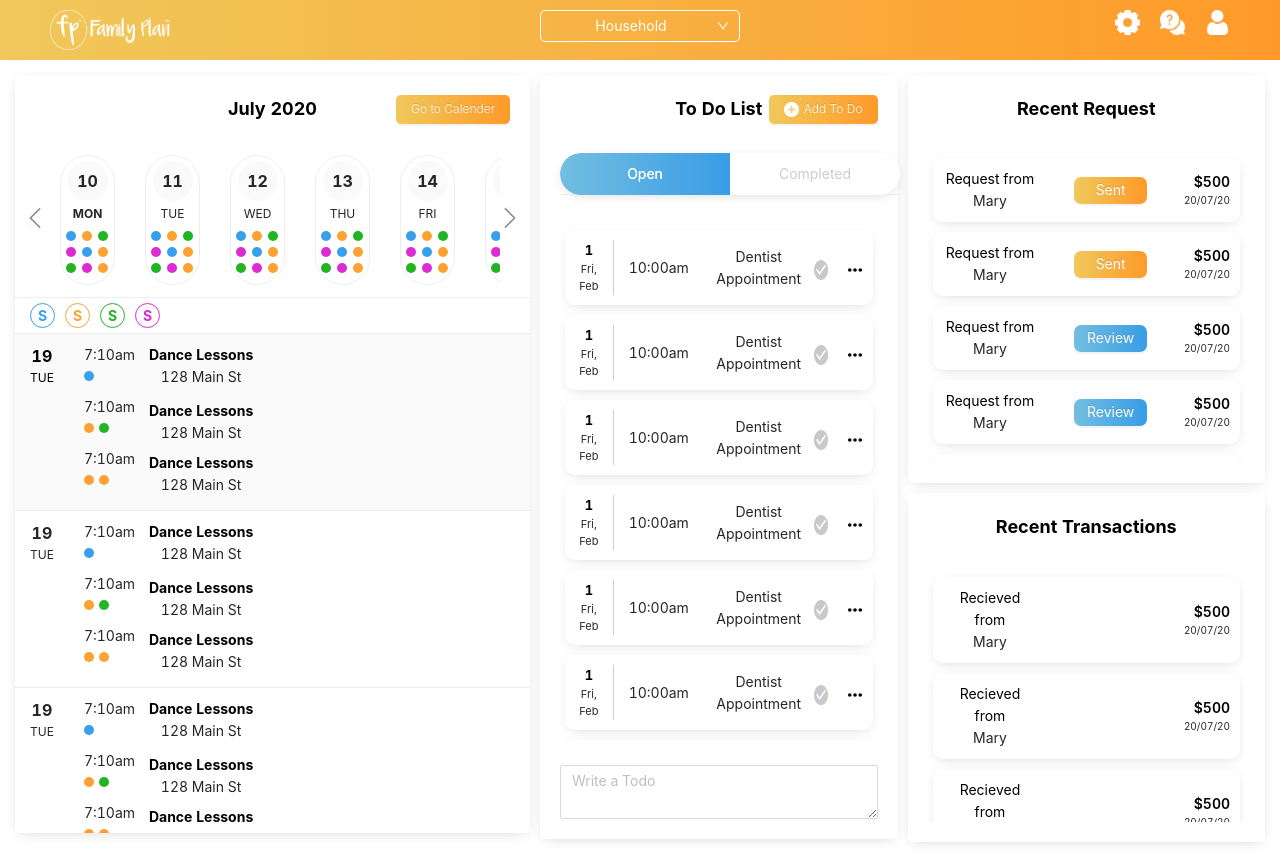
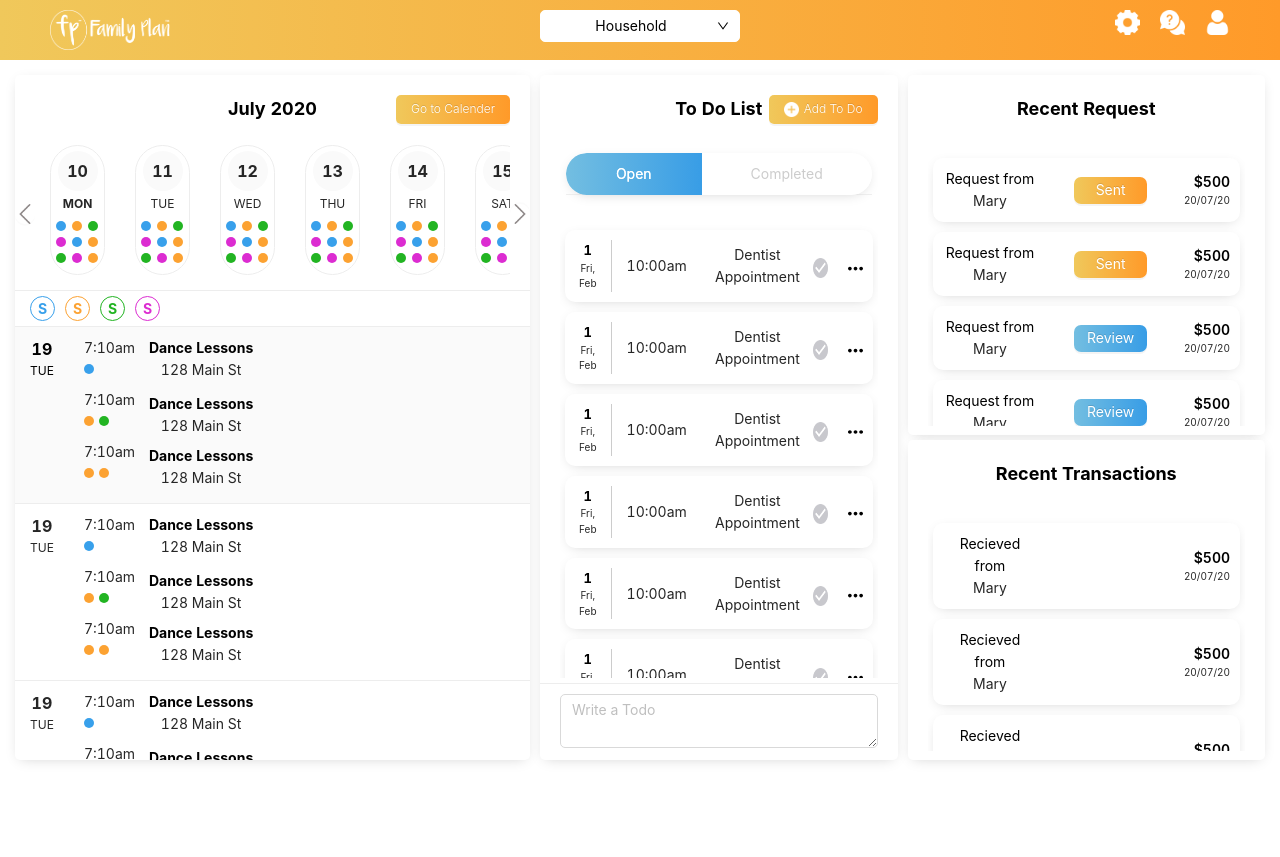
Before and after one commit to fahadcoddle/family-plan-web, a React (Create React App) app: page / in a window 1280 px wide. After the commit the page ends 800 px from the top, so only its background shows below. Built offline with nearby package versions, Linux system fonts and the light colour scheme.

Commit message:
final changes for dash board

```diff
--- a/src/Components/Datepicker.scss
+++ b/src/Components/Datepicker.scss
@@ -38,14 +38,13 @@
         width: 100%;
         height: 100%;
     }
-
 }
 
 .dateListScrollable {
     display: flex;
     overflow-x: scroll;
     scrollbar-width: none;
-    margin: 2px 0px 2px 0px;
+    margin: 2px 0px 15px 0px;
     // -webkit-overflow-scrolling: touch;
     scroll-behavior: smooth;
 }
@@ -110,6 +109,10 @@
         height: 100%;
     }
 }
+.select {
+    background-color: #38a0eb;
+    color: #fff;
+}
 .btn-right {
     transform: rotate(180deg);
 }
--- a/src/Header/Header.scss
+++ b/src/Header/Header.scss
@@ -45,13 +45,13 @@
         .ant-select {
             width: 200px;
             &-selector {
-                background: transparent;
-                color: #fff;
+                background: #fff;
+                color: #000;
                 border: 1px solid #fff;
                 border-radius: 5px;
             }
             &-arrow {
-                color: #fff;
+                color: #000;
             }
         }
     }
--- a/src/Landing/Calender/Calender.js
+++ b/src/Landing/Calender/Calender.js
@@ -1,6 +1,6 @@
 import React from 'react';
 import './Calender.scss';
-import { Card, Button, } from 'antd';
+import { Card, Button } from 'antd';
 import DatePicker from '../../Components/Datepicker';
 
 const Calender = () => {
@@ -15,6 +15,7 @@ const Calender = () => {
                 </div>
             </div>
             <DatePicker labelFormat={'MMMM'} color={'#374e8c'} />
+            <div className="card-body-wrap">
                 <div className="name-wrap">
                     <div className="circle blue">
                         <span>S</span>
@@ -169,6 +170,7 @@ const Calender = () => {
                         </div>
                     </div>
                 </div>
+            </div>
         </Card>
     );
 };
--- a/src/Landing/Calender/Calender.scss
+++ b/src/Landing/Calender/Calender.scss
@@ -62,8 +62,8 @@
     -webkit-box-direction: normal;
     -ms-flex-direction: column;
     flex-direction: column;
-    max-height: 500px;
-    overflow: auto;
+    scrollbar-color: #f5f5f5 !important;
+    scrollbar-width: thin !important;
     &::-webkit-scrollbar {
         width: 5px;
         background-color: #f5f5f5;
--- a/src/Landing/Landing.js
+++ b/src/Landing/Landing.js
@@ -7,16 +7,22 @@ import RecentRequest from './RecentRequest/RecentRequest';
 import RecentTransactions from './RecentTransactions/RecentTransactions';
 const Landing = () => {
     return (
-        <Row className="container">
-            <Col xs={24} xl={10}>
+        <Row className="row-container">
+            <Col xs={24} xl={10} className="calender-wrap">
                 <Calender />
             </Col>
-            <Col xs={24} xl={7}>
+            <Col xs={24} xl={7} className="todo-wrap">
                 <ToDoList />
             </Col>
-            <Col xs={24} xl={7}>
-                <RecentRequest />
-                <RecentTransactions />
+            <Col xs={24} xl={7} className="col-wrap">
+                <Row className="row-wrap">
+                    <Col xs={24}>
+                        <RecentRequest />
+                    </Col>
+                    <Col xs={24}>
+                        <RecentTransactions />
+                    </Col>
+                </Row>
             </Col>
         </Row>
     );
--- a/src/Landing/Landing.scss
+++ b/src/Landing/Landing.scss
@@ -19,9 +19,78 @@
 .list-card {
     border-radius: 10px;
 }
-.container {
+.row-container {
     padding: 10px;
+    height: calc(100vh - 60px);
 }
 .ant-tabs-ink-bar {
     display: none;
 }
+.col-wrap {
+    height: calc(100vh - 80px);
+}
+.row-wrap {
+    height: 100%;
+    flex: 1;
+    .ant-col {
+        height: 50%;
+    }
+    .req-card,
+    .trans-card {
+        height: 100%;
+        .ant-card-body,
+        .trans-card {
+            overflow: hidden;
+            height: 100%;
+            .req-card-wrap,
+            .trans-card-wrap {
+                overflow: auto;
+                max-height: calc(100% - 47px);
+            }
+        }
+    }
+    .trans-card {
+        height: calc(100% - 40px);
+    }
+}
+.todo-wrap {
+    height: calc(100vh - 115px);
+    .td-card {
+        height: 100%;
+        .ant-card-body {
+            height: 100%;
+            .card-tab {
+                height: calc(100% - 110px);
+                overflow: hidden;
+                .ant-tabs {
+                    height: 100%;
+                }
+                .ant-tabs-content-holder {
+                    height: 100%;
+                    overflow: auto;
+                }
+            }
+        }
+    }
+}
+.calender-wrap {
+    height: calc(100vh - 115px);
+    .ant-card {
+        height: 100%;
+    }
+    .ant-card-body {
+        height: 100%;
+        overflow: hidden;
+        display: flex;
+        flex-direction: column;
+        .card-body-wrap {
+            height: 100%;
+            overflow: hidden;
+            flex: 1;
+            .list {
+                overflow: auto;
+                max-height: calc(100% - 30px);
+            }
+        }
+    }
+}
--- a/src/Landing/RecentRequest/RecentRequest.scss
+++ b/src/Landing/RecentRequest/RecentRequest.scss
@@ -120,13 +120,8 @@
     }
 }
 .req-card-wrap {
-    max-height: 310px;
-    overflow: auto;
-    // &::-webkit-scrollbar-track {
-    //     -webkit-box-shadow: inset 0 0 6px rgba(0, 0, 0, 0.3);
-    //     border-radius: 5px;
-    //     background-color: #f5f5f5;
-    // }
+    scrollbar-color: #f5f5f5 !important;
+    scrollbar-width: thin !important;
 
     &::-webkit-scrollbar {
         width: 5px;
--- a/src/Landing/RecentTransactions/RecentTransactions.scss
+++ b/src/Landing/RecentTransactions/RecentTransactions.scss
@@ -1,13 +1,8 @@
 .trans-card {
     margin-top: 10px;
     .trans-card-wrap {
-        max-height: 250px;
-        overflow: auto;
-        // &::-webkit-scrollbar-track {
-        //     -webkit-box-shadow: inset 0 0 6px rgba(0, 0, 0, 0.3);
-        //     border-radius: 5px;
-        //     background-color: #f5f5f5;
-        // }
+        scrollbar-color: #f5f5f5 !important;
+        scrollbar-width: thin !important;
 
         &::-webkit-scrollbar {
             width: 5px;
--- a/src/Landing/ToDoList/ToDoList.js
+++ b/src/Landing/ToDoList/ToDoList.js
@@ -7,10 +7,15 @@ import more from '../../Assets/more.svg';
 
 const { TabPane } = Tabs;
 const { TextArea } = Input;
+const content = (
+    <div className="pop-content">
+        <span>Share with Co-parent</span>
+    </div>
+);
 
 const ToDoList = () => {
     return (
-        <Card bordered={false}>
+        <Card bordered={false} className="td-card">
             <div className="card-head">
                 <span>To Do List</span>
                 <div className="btn-wrap">
@@ -39,7 +44,7 @@ const ToDoList = () => {
                                     <img src={check} alt="check-icon" />
                                 </div>
                                 <div className="list-more">
-                                    <Popover>
+                                    <Popover placement="topLeft" content={content} trigger="click">
                                         <img src={more} alt="more-icon" />
                                     </Popover>
                                 </div>
@@ -61,7 +66,7 @@ const ToDoList = () => {
                                     <img src={check} alt="check-icon" />
                                 </div>
                                 <div className="list-more">
-                                    <Popover>
+                                    <Popover placement="topLeft" content={content} trigger="click">
                                         <img src={more} alt="more-icon" />
                                     </Popover>
                                 </div>
@@ -83,7 +88,7 @@ const ToDoList = () => {
                                     <img src={check} alt="check-icon" />
                                 </div>
                                 <div className="list-more">
-                                    <Popover>
+                                    <Popover placement="topLeft" content={content} trigger="click">
                                         <img src={more} alt="more-icon" />
                                     </Popover>
                                 </div>
@@ -105,7 +110,7 @@ const ToDoList = () => {
                                     <img src={check} alt="check-icon" />
                                 </div>
                                 <div className="list-more">
-                                    <Popover>
+                                    <Popover placement="topLeft" content={content} trigger="click">
                                         <img src={more} alt="more-icon" />
                                     </Popover>
                                 </div>
@@ -127,7 +132,7 @@ const ToDoList = () => {
                                     <img src={check} alt="check-icon" />
                                 </div>
                                 <div className="list-more">
-                                    <Popover>
+                                    <Popover placement="topLeft" content={content} trigger="click">
                                         <img src={more} alt="more-icon" />
                                     </Popover>
                                 </div>
@@ -149,7 +154,7 @@ const ToDoList = () => {
                                     <img src={check} alt="check-icon" />
                                 </div>
                                 <div className="list-more">
-                                    <Popover>
+                                    <Popover placement="topLeft" content={content} trigger="click">
                                         <img src={more} alt="more-icon" />
                                     </Popover>
                                 </div>
@@ -171,7 +176,7 @@ const ToDoList = () => {
                                     <img src={check} alt="check-icon" />
                                 </div>
                                 <div className="list-more">
-                                    <Popover>
+                                    <Popover placement="topLeft" content={content} trigger="click">
                                         <img src={more} alt="more-icon" />
                                     </Popover>
                                 </div>
@@ -193,7 +198,7 @@ const ToDoList = () => {
                                     <img src={check} alt="check-icon" />
                                 </div>
                                 <div className="list-more">
-                                    <Popover>
+                                    <Popover placement="topLeft" content={content} trigger="click">
                                         <img src={more} alt="more-icon" />
                                     </Popover>
                                 </div>
@@ -215,7 +220,7 @@ const ToDoList = () => {
                                     <img src={check} alt="check-icon" />
                                 </div>
                                 <div className="list-more">
-                                    <Popover>
+                                    <Popover placement="topLeft" content={content} trigger="click">
                                         <img src={more} alt="more-icon" />
                                     </Popover>
                                 </div>
@@ -237,7 +242,7 @@ const ToDoList = () => {
                                     <img src={check} alt="check-icon" />
                                 </div>
                                 <div className="list-more">
-                                    <Popover>
+                                    <Popover placement="topLeft" content={content} trigger="click">
                                         <img src={more} alt="more-icon" />
                                     </Popover>
                                 </div>
--- a/src/Landing/ToDoList/ToDoList.scss
+++ b/src/Landing/ToDoList/ToDoList.scss
@@ -78,7 +78,7 @@
             -webkit-box-pack: center;
             -ms-flex-pack: center;
             justify-content: center;
-            width: 170px;
+            max-width: 170px;
             color: #ccc;
             &-active {
                 background: rgb(115, 190, 225) !important;
@@ -103,14 +103,8 @@
             }
         }
         .ant-tabs-content-holder {
-            max-height: 520px;
-            overflow: auto;
-            margin-bottom: 20px;
-            // &::-webkit-scrollbar-track {
-            //     -webkit-box-shadow: inset 0 0 6px rgba(0, 0, 0, 0.3);
-            //     border-radius: 5px;
-            //     background-color: #f5f5f5;
-            // }
+            scrollbar-color: #f5f5f5 !important;
+            scrollbar-width: thin !important;
 
             &::-webkit-scrollbar {
                 width: 5px;
@@ -130,13 +124,7 @@
         .ant-tabs-nav-operations {
             display: none !important;
         }
-        .text-wrapper {
-            margin-left: -20px;
-            margin-right: -20px;
-            padding: 10px 20px;
-            margin-top: 5px;
-            border-top: 1px solid #ededed;
-        }
+
         @media (max-width: 768px) {
             .ant-tabs-tab {
                 width: 120px;
@@ -180,7 +168,7 @@
         border-right: 1px solid #ccc;
         padding-right: 10px;
         span {
-            font-size: 11px;
+            font-size: 10px;
             &:first-of-type {
                 color: #000;
                 font-weight: 700;
@@ -240,3 +228,24 @@
         }
     }
 }
+.text-wrapper {
+    margin-left: -20px;
+    margin-right: -20px;
+    padding: 10px 20px;
+    margin-top: 5px;
+    border-top: 1px solid #ededed;
+    .ant-input {
+        border-radius: 5px !important;
+    }
+}
+.ant-popover-inner {
+    border-radius: 5px !important;
+}
+.ant-popover-arrow {
+    display: none;
+}
+.pop-content {
+    span {
+        color: #000;
+    }
+}
--- a/src/index.css
+++ b/src/index.css
@@ -4,8 +4,15 @@ body {
         'Droid Sans', 'Helvetica Neue', sans-serif;
     -webkit-font-smoothing: antialiased;
     -moz-osx-font-smoothing: grayscale;
+    overflow: hidden;
+    scrollbar-width: thin !important;
 }
 
 code {
     font-family: source-code-pro, Menlo, Monaco, Consolas, 'Courier New', monospace;
 }
+@media (max-width: 768px) {
+    body {
+        overflow: auto;
+    }
+}
```
Lines whose indentation alone changed are shown as unchanged.
